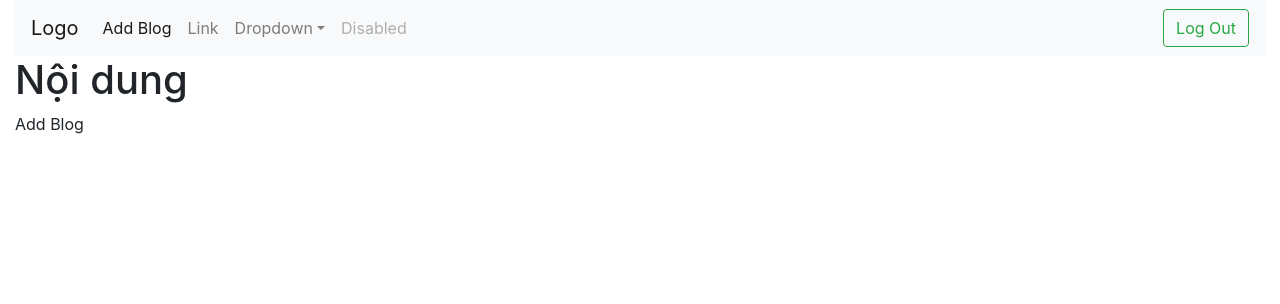
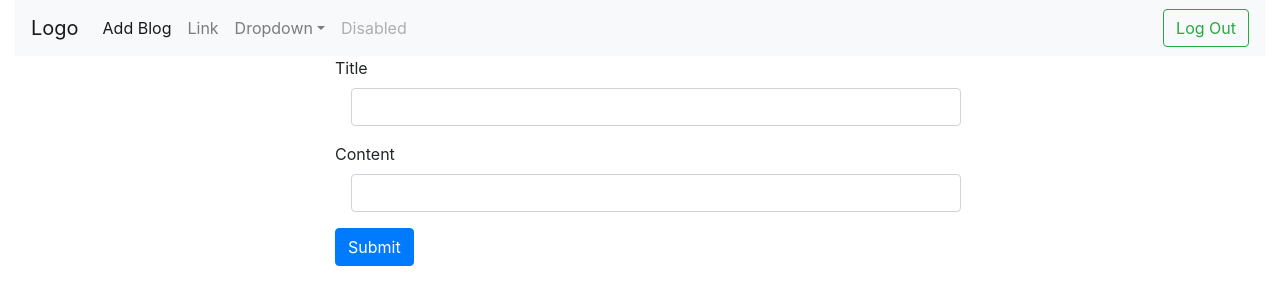
Before and after one commit to longvu27/demoCaseMD5, a React (Create React App) app: page /home/add-blog in a window 1280 px wide. Shown: the top 304 px of the page. Built offline with nearby package versions, Linux system fonts and the light colour scheme; no server answers.

Commit message:
xong thêm xóa blog

```diff
--- a/src/page/home/Home.js
+++ b/src/page/home/Home.js
@@ -11,7 +11,6 @@ export default function Home() {
         </div>
             <div className="row">
                 <div className="col-12">
-                    <h1>Nội dung</h1>
                     <Outlet></Outlet>
                 </div>
             </div>
--- a/src/page/home/blog/AddBlog.js
+++ b/src/page/home/blog/AddBlog.js
@@ -1,9 +1,36 @@
+import {Field, Form, Formik} from "formik";
+import {useDispatch} from "react-redux";
+import {addBlogs} from "../../../service/blogsService";
+
 export default function AddBlog() {
+    const dispatch = useDispatch();
     return (
         <>
             <div className="row">
-                <div className="col-12">
-                    Add Blog
+                <div className="offset-3 col-6">
+                    <Formik
+                        initialValues={{
+                            namePost: '',
+                            contents: '',
+                            major: '637b1e256cd4bbdb3b6e54a8',
+                            company: '637d58505bf491d56a8dab4f'
+                        }}
+                        onSubmit={(values) => {
+                            dispatch(addBlogs(values))
+                            console.log(values)
+                        }}>
+                        <Form>
+                            <div className="mb-3">
+                                <label htmlFor="exampleInputEmail1" className="form-label">Title</label>
+                                <Field className={"ml-3 form-control"} name={'namePost'}></Field>
+                            </div>
+                            <div className="mb-3">
+                                <label htmlFor="exampleInputPassword1" className="form-label">Content</label>
+                                <Field className={"ml-3 form-control"} name={'contents'}></Field>
+                            </div>
+                            <button type="submit" className="btn btn-primary">Submit</button>
+                        </Form>
+                    </Formik>
                 </div>
             </div>
         </>
--- a/src/page/home/blog/ListBlog.js
+++ b/src/page/home/blog/ListBlog.js
@@ -1,25 +1,55 @@
 import {useDispatch, useSelector} from "react-redux";
 import {useEffect} from "react";
-import {getBlogs} from "../../../service/blogsService";
+import {deleteBlogs, getBlogs} from "../../../service/blogsService";
 import {login} from "../../../service/userService";
+import {useNavigate} from "react-router-dom";
 
 export default function ListBlog() {
     const dispatch = useDispatch();
+    const navigate = useNavigate()
     const blogs = useSelector(state => {
         console.log(state.blogs.blogs)
         return state.blogs.blogs
     })
     useEffect(() => {
         dispatch(getBlogs());
-    }, [1])
+    }, [])
 
     return (
         <>
             <div className="row">
                 <div className="col-12">
-                    {blogs.map((item,index)=> (
-                        <h1>{item.namePost}</h1>
-                    ))}
+                    {/*{blogs.map((item,index)=> (*/}
+                    {/*    <div>*/}
+                    {/*        <h6>*/}
+                    {/*            {item._id} -*/}
+                    {/*            {item.namePost}*/}
+                    {/*        </h6>*/}
+                    {/*        <button*/}
+                    {/*        onClick={()=> {*/}
+                    {/*            dispatch(deleteBlogs())*/}
+                    {/*        }}*/}
+                    {/*        >Delete</button>*/}
+                    {/*    </div>*/}
+                    {/*))}*/}
+                    {blogs.map((item, index) => {
+                        return (
+                            <div>
+                                <p>
+                                    {item._id} -
+                                    {item.namePost}
+                                </p>
+                                <button
+                                    onClick={() => {
+                                        dispatch(deleteBlogs(item._id))
+                                        alert('Delete Success');
+                                        navigate('')
+                                    }}
+                                >Delete
+                                </button>
+                            </div>
+                        )
+                    })}
                 </div>
             </div>
         </>
--- a/src/service/blogsService.js
+++ b/src/service/blogsService.js
@@ -8,3 +8,21 @@ export const getBlogs = createAsyncThunk(
         return res
     }
 )
+
+export const addBlogs = createAsyncThunk(
+    'blogs',
+    async (data) => {
+        const res = await axios.post("http://localhost:3001//posts", data);
+        console.log('new blog', res)
+        return res
+    }
+)
+
+export const deleteBlogs = createAsyncThunk(
+    'blogs',
+    async (data) => {
+        const res = await axios.delete("http://localhost:3001//posts/"+ data);
+        console.log('delete')
+        return res
+    }
+)
```
